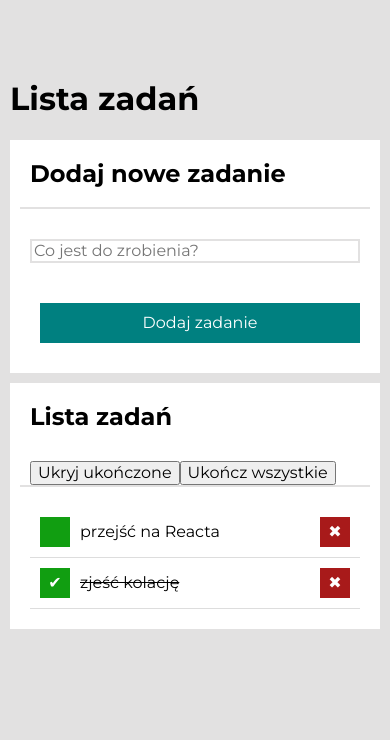
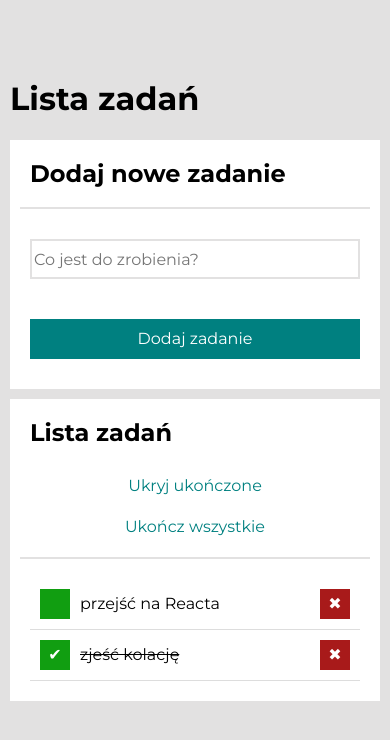
Before and after one commit to jacob-jk/list-of-tasks---React, a React (Create React App) app: page / in a window 390 px wide. Shown: the top 740 px of the page. Built offline with nearby package versions, Linux system fonts and the light colour scheme.

Commit message:
css edits

```diff
--- a/src/Buttons/style.css
+++ b/src/Buttons/style.css
@@ -1,8 +1,8 @@
-.buttons {
+.buttons__button {
     color: #008080;
     background-color: #ffffff;
     border: none;
-    cursor: pointer;
+    cursor: grab;
     display: flex;
     flex-wrap: wrap;
     align-items: center;
@@ -11,16 +11,20 @@
 }
 
 @media(max-width: 767px) {
-    .buttons {
+    .buttons__button {
         flex-basis: 100%;
-        margin: 10px;
+        margin: 0 10px 10px;
+        grid-gap: 10px;
+        display: grid;
+        grid-template-columns: 1fr;
     }
 }
 
-.buttons:hover {
+.buttons__button:hover {
     color: #00b3b3;
 }
 
-.buttons:disabled {
+.buttons__button:disabled {
     color: #9f9d9d;
+    cursor: not-allowed;
 }
--- a/src/Form/style.css
+++ b/src/Form/style.css
@@ -9,9 +9,7 @@
 
 @media (max-width: 767px) {
     .form {
-        display: grid;
         grid-template-columns: 1fr;
-        grid-gap: 20px;
     }
 }
 
@@ -19,15 +17,16 @@
 .form__input {
     margin: 10px 0;
     border: 2px solid #e2e1e1;
+    height: 40px;
 }
 
 .form__button {
-    margin: 10px 0 10px 10px;
+    margin: 10px 0;
     height: 40px;
     color: white;
     background-color: #008080;
     border: none;
-    cursor: pointer;
+    cursor: grab;
     transition: 0.5s;
 }
 
```
